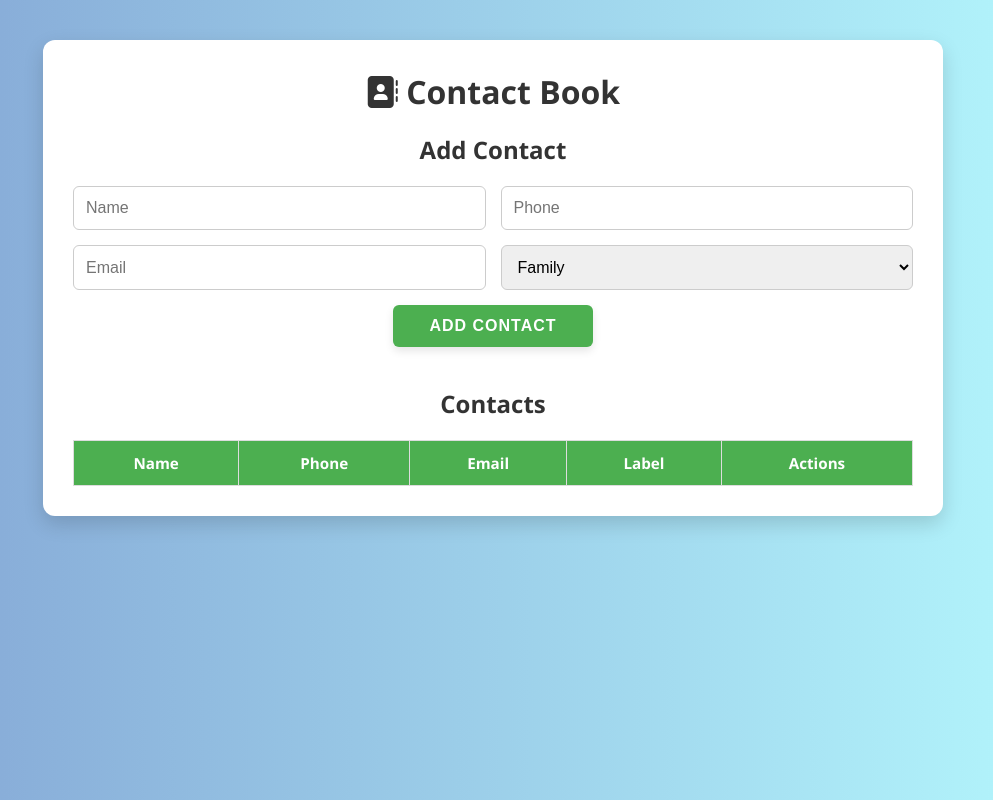
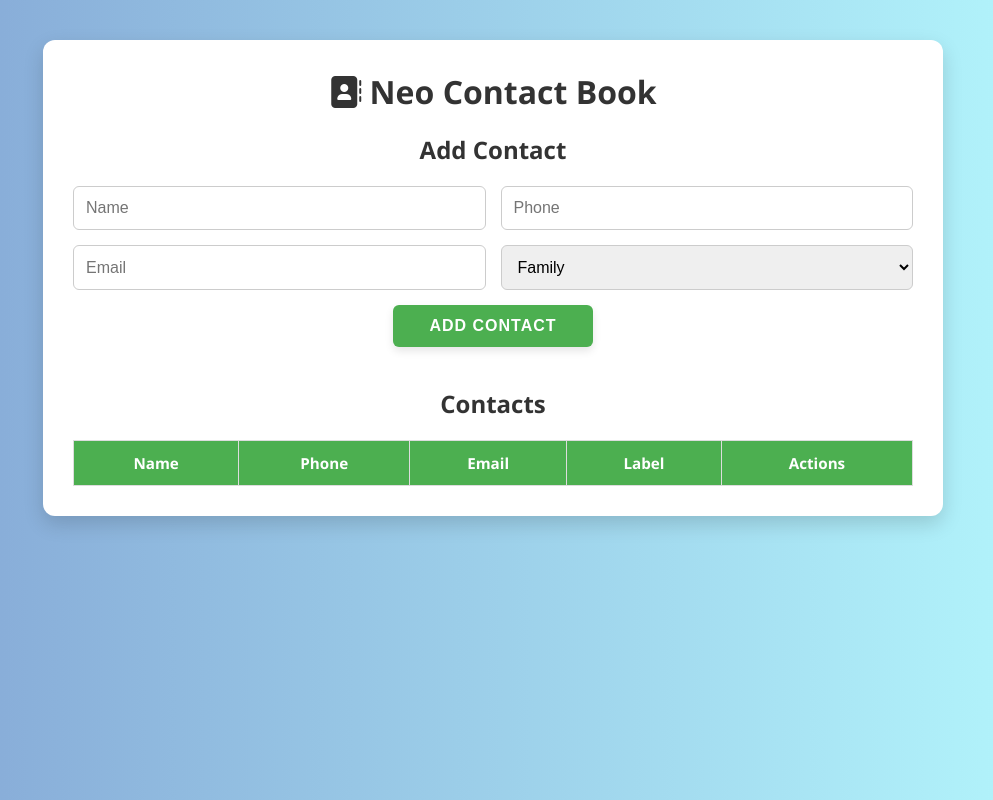
Before and after one commit to nihalahmed07/Contact-Management-System-Using-TypeScript, a plain HTML site: page index.html in a window 1280 px wide. Shown: the whole page, without its empty margins (147-1140 px from the left). Drawn offline with Linux system fonts and the light colour scheme.

Commit message:
Update index.html

```diff
--- a/index.html
+++ b/index.html
@@ -11,7 +11,7 @@
 
 <body>
     <div class="container">
-        <h1><i class="fa-solid fa-address-book"></i> Contact Book</h1>
+        <h1><i class="fa-solid fa-address-book"></i> Neo Contact Book</h1>
         <div class="form-container">
             <h2>Add Contact</h2>
             <form id="contactForm">
```
